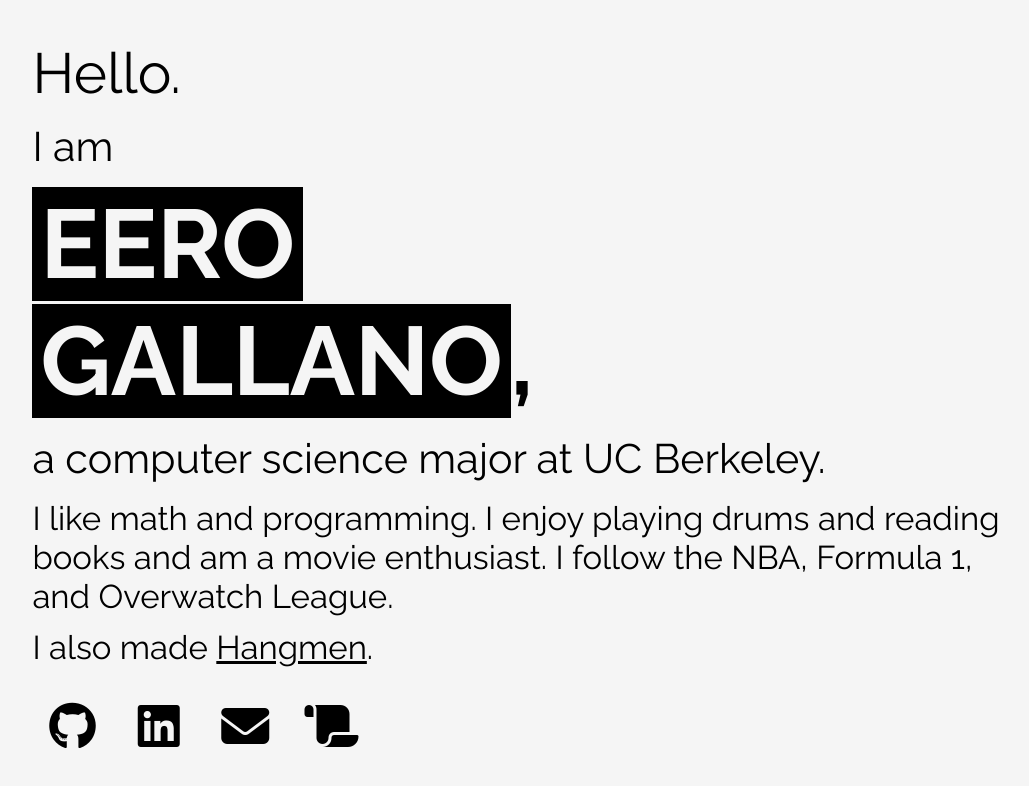
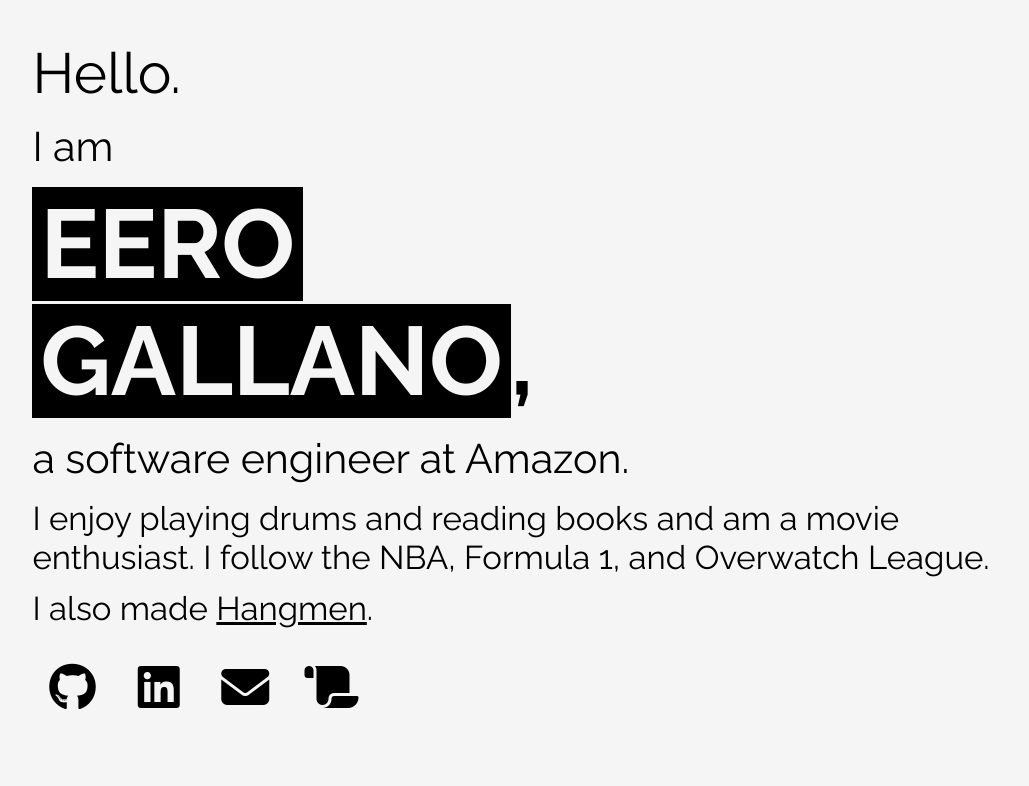
Before and after one commit to gallanoe/gallanoe.github.io, a plain HTML site: page index.html in a window 1280 px wide. Shown: the whole page, without its empty margins (21-1050 px from the left). Drawn offline with Linux system fonts and the light colour scheme.

Commit message:
updated work status lol

```diff
--- a/index.html
+++ b/index.html
@@ -24,10 +24,10 @@
     <h1 class="name-text"><span>GALLANO</span>,</h1>
   </div>
   <p class="self-desc">
-    a computer science major at UC Berkeley.
+    a software engineer at Amazon.
   </p>
   <p class="self-desc-more">
-    I like math and programming. I enjoy playing drums and reading books and am a movie enthusiast. I follow the NBA, Formula 1, and Overwatch League.
+  	I enjoy playing drums and reading books and am a movie enthusiast. I follow the NBA, Formula 1, and Overwatch League.
   </p>
   <p class="self-desc-more">
     I also made <a class="link" href="http://www.hangmen.io">Hangmen</a>.
```
